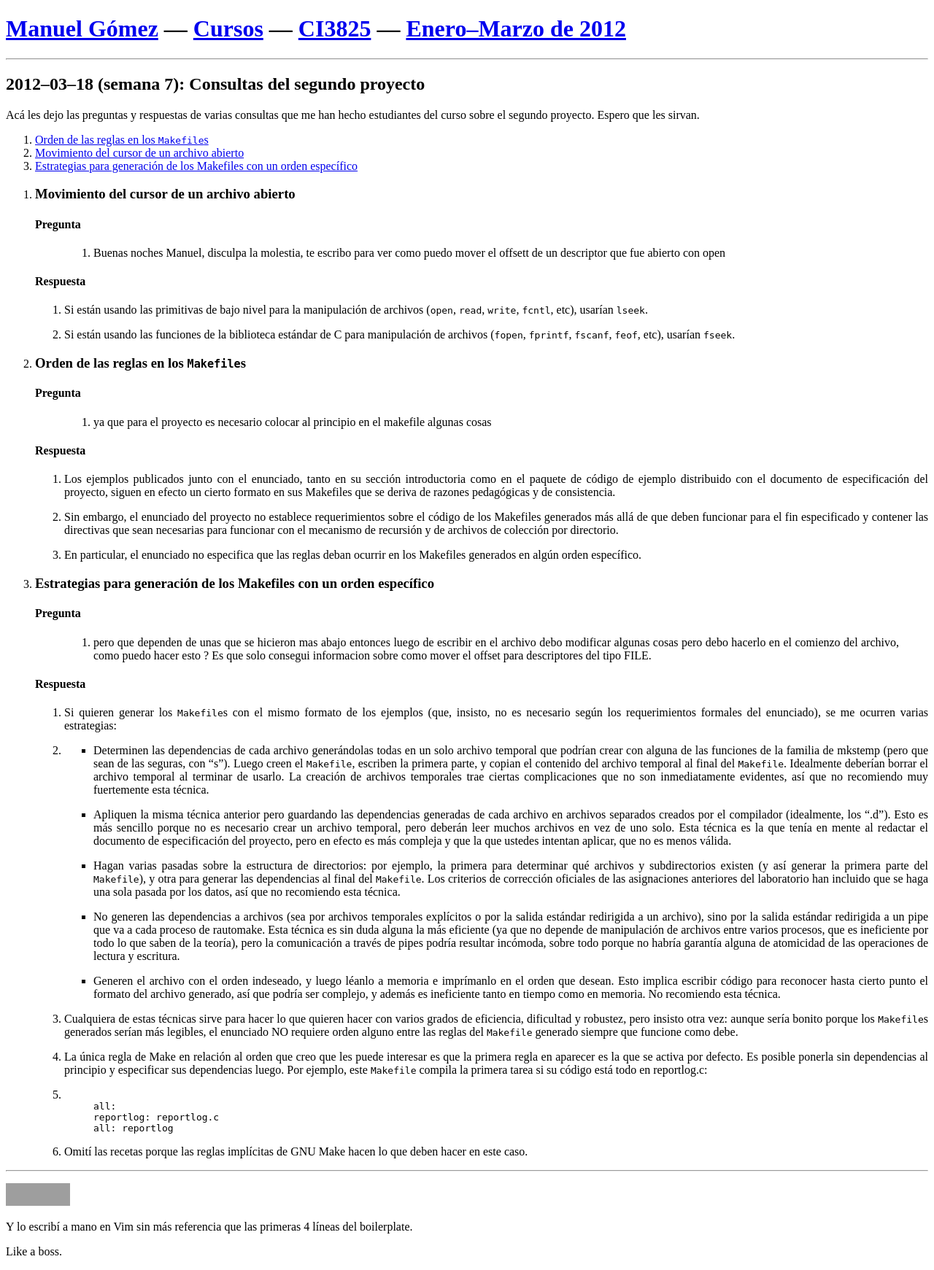
After one commit to Targen/ldc-web, a PHP site: page /cursos/CI3825/2012EM/p3-0.php in a window 1280 px wide. The commit adds this page. Shown: the whole page at 73% size. Run offline with PHP 8.4, Linux system fonts and the light colour scheme; grey boxes are pictures that could not be loaded.

Commit message:
Consulta del proyecto 2 sobre orden en Makefiles

```diff
--- a/cursos/CI3825/2012EM/index.php
+++ b/cursos/CI3825/2012EM/index.php
@@ -26,6 +26,7 @@
                         <li><a href="pthread">2012‒02‒13 (semana 6): Ejemplos de sincronización para hilos POSIX</a></li>
                         <li><a href="p2-2"   >2012‒02‒21 (semana 7): Otra consulta del primer proyecto          </a></li>
                         <li><a href="p2-3"   >2012‒02‒24 (semana 7): Más consultas del primer proyecto          </a></li>
+                        <li><a href="p3-0"   >2012‒03‒18 (semana 7): Consultas del segundo proyecto             </a></li>
                 </ol>
                 <hr/>
                 <p>
--- /dev/null
+++ b/cursos/CI3825/2012EM/p3-0.php
@@ -0,0 +1,96 @@
+<?php
+        // Content negotiation? #merwebo.
+        // XHTML ftw; una solución decente requeriría una configuración de Apache decente.
+        header('Content-Type:application/xhtml+xml;charset=utf-8');
+?>
+<!DOCTYPE html PUBLIC "-//W3C//DTD XHTML 1.1//EN" "http://www.w3.org/TR/xhtml11/DTD/xhtml11.dtd">
+<html xmlns="http://www.w3.org/1999/xhtml">
+        <head>
+                <meta http-equiv="Content-type" content="application/xhtml+xml;charset=utf-8"/>
+                <title>Notas de Manuel Gómez sobre CI3825 — Consultas del segundo proyecto</title>
+                <style type="text/css">p { text-align:justify; }</style>
+        </head>
+
+        <body>
+                <h1><a href="../../../..">Manuel Gómez</a> — <a href="../../..">Cursos</a> — <a href="../..">CI3825</a> — <a href="..">Enero–Marzo de 2012</a></h1>
+                <hr/>
+                <h2>2012‒03‒18 (semana 7): Consultas del segundo proyecto</h2>
+                <p>Acá les dejo las preguntas y respuestas de varias consultas que me han hecho estudiantes del curso sobre el segundo proyecto.  Espero que les sirvan.</p>
+                <ol>
+                        <li><a href="#p1">Orden de las reglas en los <code>Makefile</code>s                   </a></li>
+                        <li><a href="#p2">Movimiento del cursor de un archivo abierto                         </a></li>
+                        <li><a href="#p2">Estrategias para generación de los Makefiles con un orden específico</a></li>
+                </ol>
+                <ol>
+                        <li id="p1">
+                                <h3>Movimiento del cursor de un archivo abierto</h3>
+                                <h4>Pregunta</h4>
+                                <blockquote>
+                                        <ol>
+                                                <li><p>Buenas noches Manuel, disculpa la molestia, te escribo para ver como puedo mover el offsett de un descriptor que fue abierto con open</p></li>
+                                        </ol>
+                                </blockquote>
+                                <h4>Respuesta</h4>
+                                <ol>
+                                        <li><p>Si están usando las primitivas de bajo nivel para la manipulación de archivos (<code>open</code>, <code>read</code>, <code>write</code>, <code>fcntl</code>, etc), usarían <code>lseek</code>.</p></li>
+                                        <li><p>Si están usando las funciones de la biblioteca estándar de C para manipulación de archivos (<code>fopen</code>, <code>fprintf</code>, <code>fscanf</code>, <code>feof</code>, etc), usarían <code>fseek</code>.</p></li>
+                                </ol>
+                        </li>
+                        <li id="p2">
+                                <h3>Orden de las reglas en los <code>Makefile</code>s</h3>
+                                <h4>Pregunta</h4>
+                                <blockquote>
+                                        <ol>
+                                                <li><p>ya que para el proyecto es necesario colocar al principio en el makefile algunas cosas</p></li>
+                                        </ol>
+                                </blockquote>
+                                <h4>Respuesta</h4>
+                                <ol>
+                                        <li><p>Los ejemplos publicados junto con el enunciado, tanto en su sección introductoria como en el paquete de código de ejemplo distribuido con el documento de especificación del proyecto, siguen en efecto un cierto formato en sus Makefiles que se deriva de razones pedagógicas y de consistencia.</p></li>
+                                        <li><p>Sin embargo, el enunciado del proyecto no establece requerimientos sobre el código de los Makefiles generados más allá de que deben funcionar para el fin especificado y contener las directivas que sean necesarias para funcionar con el mecanismo de recursión y de archivos de colección por directorio.</p></li>
+                                        <li><p>En particular, el enunciado no especifica que las reglas deban ocurrir en los Makefiles generados en algún orden específico.</p></li>
+                                </ol>
+                        </li>
+                        <li id="p3">
+                                <h3>Estrategias para generación de los Makefiles con un orden específico</h3>
+                                <h4>Pregunta</h4>
+                                <blockquote>
+                                        <ol>
+                                                <li><p>pero que dependen de unas que se hicieron mas abajo entonces luego de escribir en el archivo debo modificar algunas cosas pero debo hacerlo en el comienzo del archivo, como puedo hacer esto ? Es que solo consegui informacion sobre como mover el offset para descriptores del tipo FILE.</p></li>
+                                        </ol>
+                                </blockquote>
+                                <h4>Respuesta</h4>
+                                <ol>
+                                        <li><p>Si quieren generar los <code>Makefile</code>s con el mismo formato de los ejemplos (que, insisto, no es necesario según los requerimientos formales del enunciado), se me ocurren varias estrategias:</p></li>
+                                        <li>
+                                                <ul>
+                                                        <li><p>Determinen las dependencias de cada archivo generándolas todas en un solo archivo temporal que podrían crear con alguna de las funciones de la familia de mkstemp (pero que sean de las seguras, con “s”). Luego creen el <code>Makefile</code>, escriben la primera parte, y copian el contenido del archivo temporal al final del <code>Makefile</code>. Idealmente deberían borrar el archivo temporal al terminar de usarlo. La creación de archivos temporales trae ciertas complicaciones que no son inmediatamente evidentes, así que no recomiendo muy fuertemente esta técnica.</p></li>
+                                                        <li><p>Apliquen la misma técnica anterior pero guardando las dependencias generadas de cada archivo en archivos separados creados por el compilador (idealmente, los “.d”). Esto es más sencillo porque no es necesario crear un archivo temporal, pero deberán leer muchos archivos en vez de uno solo. Esta técnica es la que tenía en mente al redactar el documento de especificación del proyecto, pero en efecto es más compleja y que la que ustedes intentan aplicar, que no es menos válida.</p></li>
+                                                        <li><p>Hagan varias pasadas sobre la estructura de directorios: por ejemplo, la primera para determinar qué archivos y subdirectorios existen (y así generar la primera parte del <code>Makefile</code>), y otra para generar las dependencias al final del <code>Makefile</code>. Los criterios de corrección oficiales de las asignaciones anteriores del laboratorio han incluido que se haga una sola pasada por los datos, así que no recomiendo esta técnica.</p></li>
+                                                        <li><p>No generen las dependencias a archivos (sea por archivos temporales explícitos o por la salida estándar redirigida a un archivo), sino por la salida estándar redirigida a un pipe que va a cada proceso de rautomake. Esta técnica es sin duda alguna la más eficiente (ya que no depende de manipulación de archivos entre varios procesos, que es ineficiente por todo lo que saben de la teoría), pero la comunicación a través de pipes podría resultar incómoda, sobre todo porque no habría garantía alguna de atomicidad de las operaciones de lectura y escritura.</p></li>
+                                                        <li><p>Generen el archivo con el orden indeseado, y luego léanlo a memoria e imprímanlo en el orden que desean. Esto implica escribir código para reconocer hasta cierto punto el formato del archivo generado, así que podría ser complejo, y además es ineficiente tanto en tiempo como en memoria. No recomiendo esta técnica.</p></li>
+                                                </ul>
+                                        </li>
+                                        <li><p>Cualquiera de estas técnicas sirve para hacer lo que quieren hacer con varios grados de eficiencia, dificultad y robustez, pero insisto otra vez: aunque sería bonito porque los <code>Makefile</code>s generados serían más legibles, el enunciado NO requiere orden alguno entre las reglas del <code>Makefile</code> generado siempre que funcione como debe.</p></li>
+                                        <li><p>La única regla de Make en relación al orden que creo que les puede interesar es que la primera regla en aparecer es la que se activa por defecto. Es posible ponerla sin dependencias al principio y especificar sus dependencias luego. Por ejemplo, este <code>Makefile</code> compila la primera tarea si su código está todo en reportlog.c:</p></li>
+                                        <li><blockquote>
+<pre><code><![CDATA[
+all:
+reportlog: reportlog.c
+all: reportlog
+]]></code></pre>
+                                        </blockquote></li>
+                                        <li><p>Omití las recetas porque las reglas implícitas de GNU Make hacen lo que deben hacer en este caso.</p></li>
+                                </ol>
+                        </li>
+                </ol>
+                <hr/>
+                <p>
+                        <a href="http://validator.w3.org/check?uri=referer">
+                                <img src="http://www.w3.org/Icons/valid-xhtml11" alt="Valid XHTML 1.1" height="31" width="88"/>
+                        </a>
+                </p>
+                <p>Y lo escribí a mano en Vim sin más referencia que las primeras 4 líneas del boilerplate.</p>
+                <p>Like a boss.</p>
+        </body>
+</html>
```
